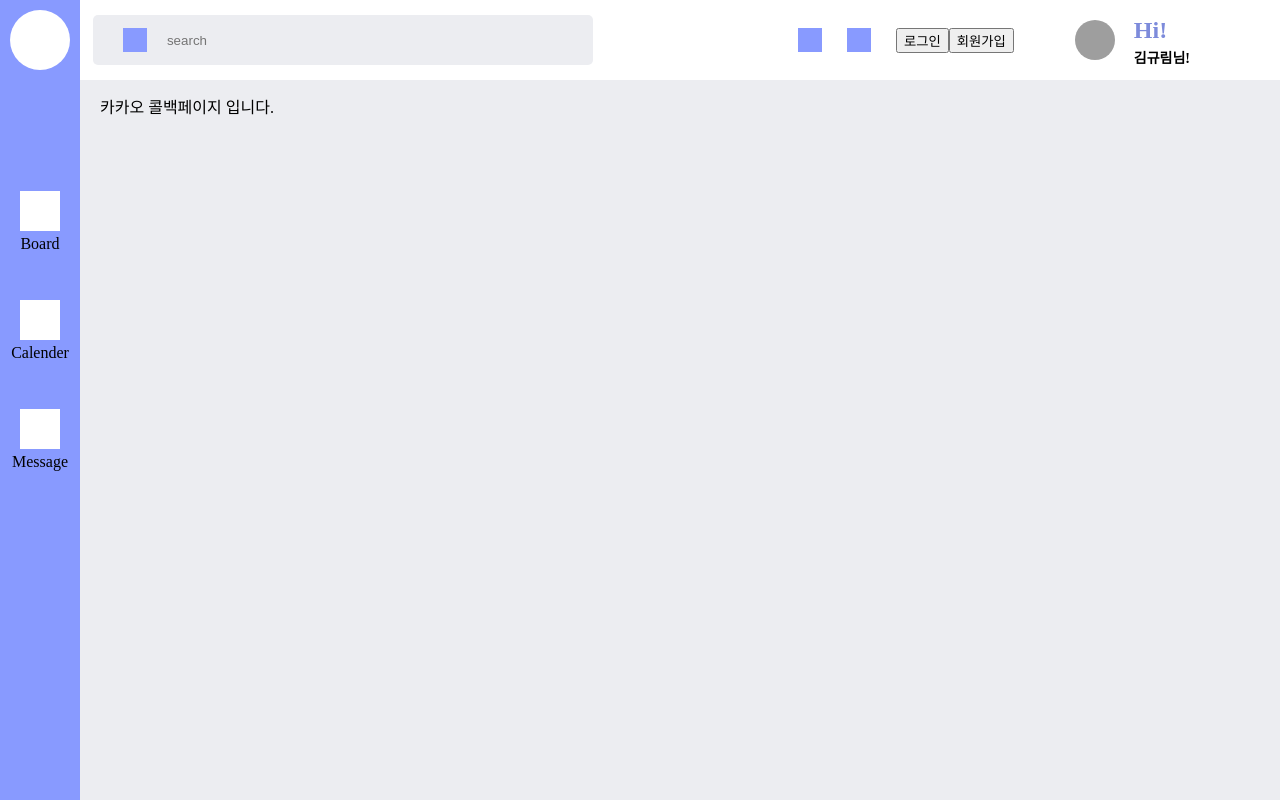
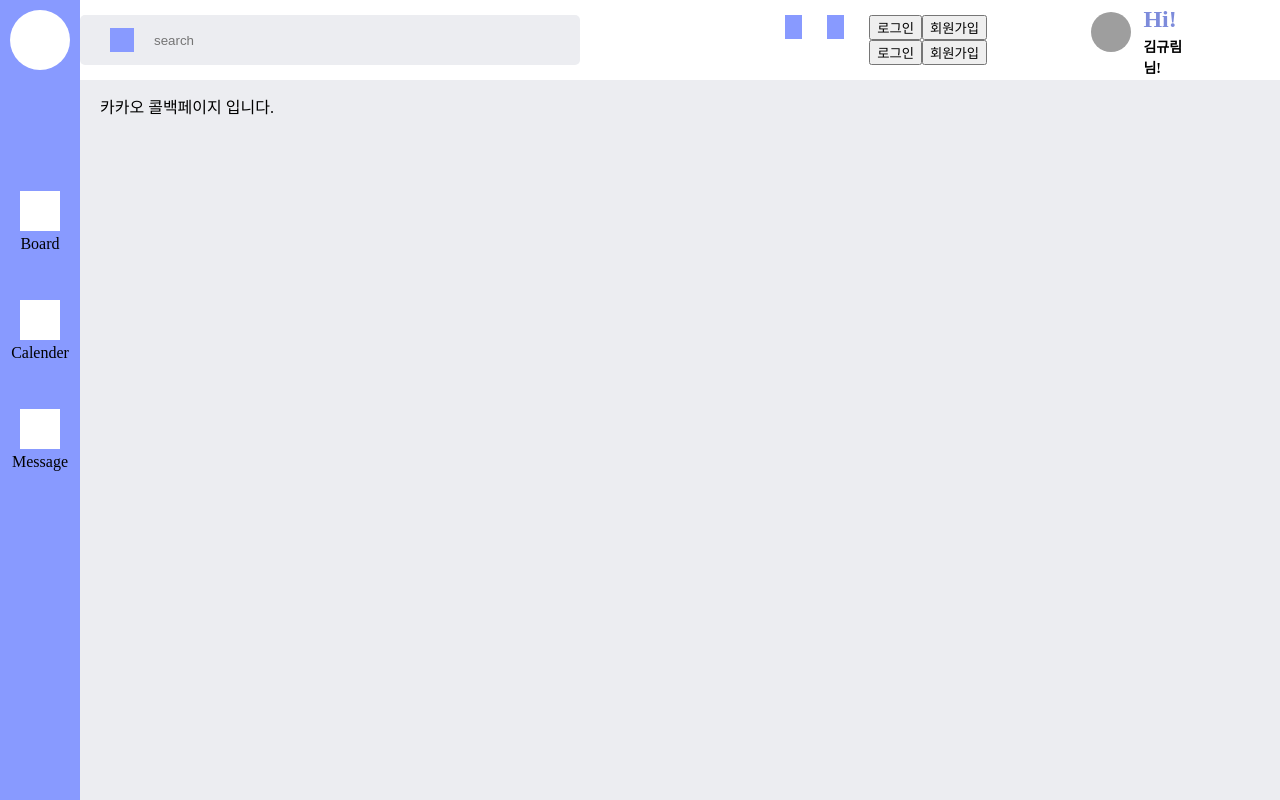
Before and after one commit to The-HangHae99-final/the-Final-FrontEnd, a React (Create React App) app: page /auth/login/kakao/callback in a window 1280 px wide. Built offline with nearby package versions, Linux system fonts and the light colour scheme; no server answers; grey boxes are pictures that could not be loaded.

Commit message:
fix: RTK 이용하여 로그인 상태에 따라 제한적 라우팅 구현

```diff
--- a/src/App.js
+++ b/src/App.js
@@ -4,7 +4,7 @@ import { Routes, Route } from "react-router-dom";
 import NaverLoginCallBack from "./elements/introMain/NaverLoginCallBack";
 import KakaoLoginCallback from "./elements/introMain/KakaoLoginCallBack";
 import { getCookie } from "./shared/cookie";
-import Login from "./components/Login";
+import Modal from "./components/Modal";
 
 // pages
 import Main from "./pages/Main/Main";
@@ -21,32 +21,21 @@ const App = () => {
   const [isLoginModalOpen, setIsLoginModalOpen] = useState(false);
   const [isSignupModalOpen, setIsSignupModalOpen] = useState(false);
   const user = useSelector((state) => state.user.value);
-  console.log(user);
-
   const handleLogin = () => {
     setIsLoginModalOpen(!isLoginModalOpen);
     setIsSignupModalOpen(false);
   };
-
+  console.log(user.isLoggedIn);
   const handleSignup = () => {
     setIsSignupModalOpen(!isSignupModalOpen);
     setIsLoginModalOpen(false);
   };
 
-  useEffect(() => {
-    if (localStorage.getItem("myToken")) {
-      console.log("로그인되었습니다!");
-      setIsLoggedIn(true);
-    } else {
-      console.log("로그아웃되었습니다!");
-      setIsLoggedIn(false);
-    }
-  }, [isLoggedIn]);
   return (
     <div>
       <GlobalStyle />
       <Routes>
-        {isLoggedIn ? (
+        {user.isLoggedIn ? (
           <>
             <Route
               path="/"
--- a/src/components/Header/Header.js
+++ b/src/components/Header/Header.js
@@ -2,8 +2,16 @@ import React, { useState } from "react";
 import UserAvatar from "../../elements/UserAvatar";
 import styles from "../../pages/Main/Main.module.css";
 import { useDispatch } from "react-redux";
+import ModalPortal from "../../elements/Portal/Portal";
+import Modal from "../Modal";
 
 const Header = ({ isLoggedIn, handleLogin, handleSignup }) => {
+  const [modalOn, setModalOn] = useState(false);
+
+  const handleModal = () => {
+    setModalOn(!modalOn);
+  };
+
   return (
     <>
       <header className={styles.header}>
@@ -20,10 +28,15 @@ const Header = ({ isLoggedIn, handleLogin, handleSignup }) => {
             <button className={styles.menuBtn}></button>
             <button className={styles.menuBtn}></button>
             <div>
-              {!isLoggedIn ? (
+              <button onClick={handleModal}>로그인</button>
+              <button onClick={handleModal}>회원가입</button>
+              <ModalPortal>
+                {modalOn && <Modal text="login" onClose={handleModal} />}
+              </ModalPortal>
+              {!modalOn ? (
                 <>
-                  <button onClick={handleLogin}>로그인</button>
-                  <button onClick={handleSignup}>회원가입</button>
+                  <button onClick={handleModal}>로그인</button>
+                  <button onClick={handleModal}>회원가입</button>
                 </>
               ) : (
                 <button onClick={() => console.log("로그아웃")}>
--- a/src/components/Login.js
+++ b/src/components/Modal.js
@@ -4,11 +4,12 @@ import Divider from "../elements/Divider";
 import SocialLogin from "./SocialLogin";
 import ModalPortal from "../elements/Portal/Portal";
 
-const Login = ({ text }) => {
+const Modal = ({ text, onClose }) => {
   const closeModal = (e) => {
     if (e.target.id !== "loginBg") {
       return;
     }
+    onClose();
   };
 
   return (
@@ -43,7 +44,8 @@ const LoginBackGround = styled.div`
   height: 100vh;
   display: flex;
   align-items: center;
-  justify-content: ;
+  justify-content: center;
+  z-index: 1000;
   backdrop-filter: blur(10px);
   position: fixed;
   top: 0;
@@ -142,4 +144,4 @@ const ContinueText = styled.span`
 // const  = styled.div``;
 // const  = styled.div``;
 
-export default Login;
+export default Modal;
--- a/src/elements/LoginModal.js
+++ b/src/elements/LoginModal.js
@@ -1,12 +1,12 @@
 import React from "react";
-import Login from "../components/Login";
+import Modal from "../components/Modal";
 import Signup from "../components/Signup";
 
 const LoginModal = ({ text }) => {
   return (
     <>
       {
-        text ? <Login text={text} /> : null
+        text ? <Modal text={text} /> : null
         // <Signup
         //   closeModal={closeModal}
         //   setIsLoginModalOpen={setIsLoginModalOpen}
--- a/src/elements/introMain/KakaoLoginCallBack.js
+++ b/src/elements/introMain/KakaoLoginCallBack.js
@@ -26,14 +26,15 @@ const KakaoLoginCallback = () => {
       })
       .then((res) => {
         const token = res.data;
+        console.log("token: ", token);
+
         // Save access token in LS
-        localStorage.setItem("myToken", token);
-
         axios
           .post(`http://52.78.168.151:3001/kakao/member`, {
             token,
           })
           .then((res) => {
+            console.log(`member req : ${res}`);
             const user_email = res.data.kakao_account.email;
             const user_id = res.data.id;
             const user_name = res.data.kakao_account.profile.nickname;
@@ -48,6 +49,7 @@ const KakaoLoginCallback = () => {
                 user_name,
               })
               .then((res) => {
+                localStorage.setItem("myToken", token);
                 alert("카카오로 로그인 완료!");
                 navigate("/");
               });
--- a/src/pages/Main/Main.js
+++ b/src/pages/Main/Main.js
@@ -3,6 +3,9 @@ import styles from "./Main.module.css";
 import Header from "../../components/Header/Header";
 import { Outlet } from "react-router-dom";
 import LoginModal from "../../elements/LoginModal";
+import ModalPortal from "../../elements/Portal/Portal";
+import Modal from "../../components/Modal";
+import { useNavigate } from "react-router-dom";
 
 const Main = ({
   isLoggedIn,
@@ -12,6 +15,7 @@ const Main = ({
   isSignupModalOpen,
 }) => {
   const [modalOn, setModalOn] = useState(false);
+  const navigate = useNavigate();
 
   const handleModal = () => {
     setModalOn(!modalOn);
@@ -23,11 +27,17 @@ const Main = ({
         <div className={styles.logo}></div>
         <div className={styles.buttons}>
           <div className={styles.buttonWrap}>
-            <div className={styles.btn}></div>
+            <div
+              onClick={() => navigate("/calender")}
+              className={styles.btn}
+            ></div>
             <span>Board</span>
           </div>
           <div className={styles.buttonWrap}>
-            <div className={styles.btn}></div>
+            <div
+              className={styles.btn}
+              onClick={() => navigate("/calender")}
+            ></div>
             <span>Calender</span>
           </div>
           <div className={styles.buttonWrap}>
@@ -48,7 +58,7 @@ const Main = ({
           <Outlet />
         </main>
       </div>
-      {isLoginModalOpen && (
+      {/* {isLoginModalOpen && (
         <LoginModal
           text="Login"
           isLoginModalOpen={isLoginModalOpen}
@@ -61,7 +71,7 @@ const Main = ({
           isLoginModalOpen={isLoginModalOpen}
           isSignupModalOpen={isSignupModalOpen}
         />
-      )}
+      )} */}
     </div>
   );
 };
```
